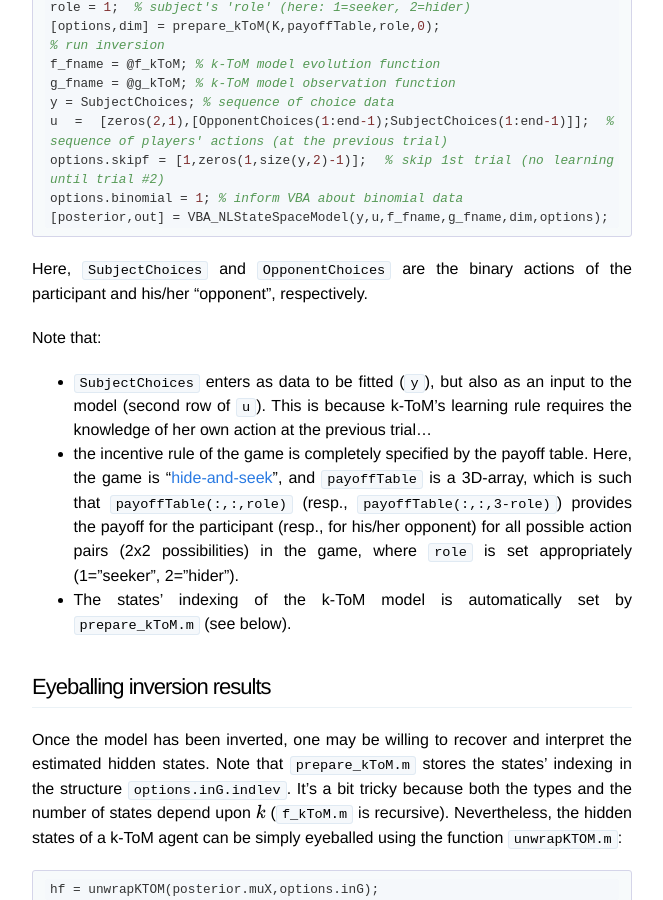
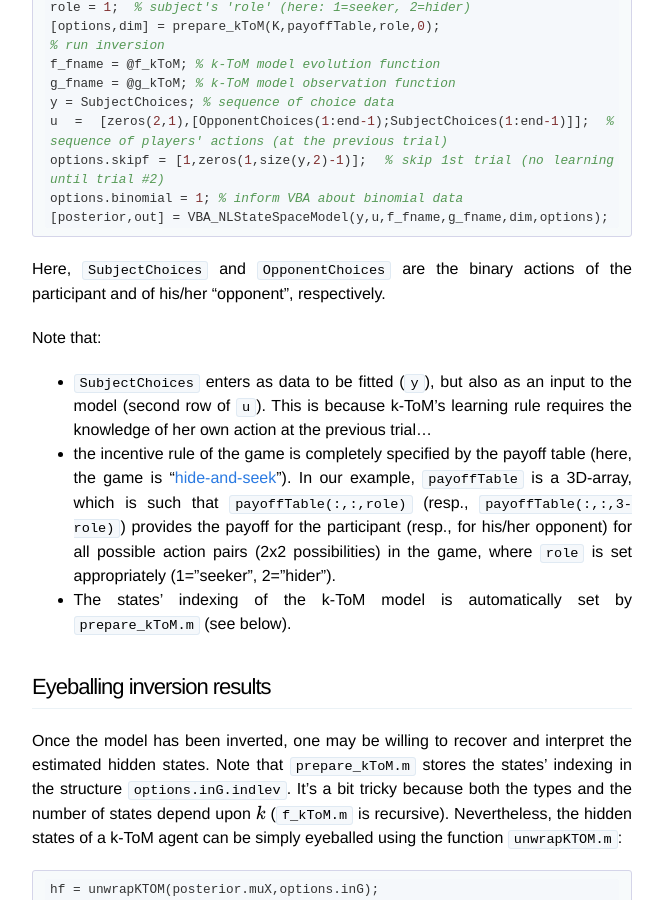
Before and after one commit to MBB-team/VBA-toolbox, a Jekyll site: the page built from _wiki/ktom.md, in a window 1280 px wide and 900 px high, scrolled down 2177 px. Shown: the whole window, without its empty margins (308-971 px from the left). Built offline with Jekyll 4.4.1, drawn with Linux system fonts in a browser that asks for light colours; nearby versions of some CDN libraries; formulas are drawn with MathJax 3.

Commit message:
Update ktom.md

````diff
--- a/_wiki/ktom.md
+++ b/_wiki/ktom.md
@@ -50,12 +50,12 @@ options.skipf = [1,zeros(1,size(y,2)-1)];  % skip 1st trial (no learning until t
 options.binomial = 1; % inform VBA about binomial data
 [posterior,out] = VBA_NLStateSpaceModel(y,u,f_fname,g_fname,dim,options);
 ```
-Here, `SubjectChoices` and `OpponentChoices` are the binary actions of the participant and his/her "opponent", respectively.
+Here, `SubjectChoices` and `OpponentChoices` are the binary actions of the participant and of his/her "opponent", respectively.
 
 Note that:
 
 - `SubjectChoices` enters as data to be fitted (`y`), but also as an input to the model (second row of `u`). This is because k-ToM's learning rule requires the knowledge of her own action at the previous trial...
-- the incentive rule of the game is completely specified by the payoff table. Here, the game is "[hide-and-seek](https://en.wikipedia.org/wiki/Hide-and-seek)", and `payoffTable` is a 3D-array, which is such that `payoffTable(:,:,role)` (resp., `payoffTable(:,:,3-role)`) provides the payoff for the participant (resp., for his/her opponent) for all possible action pairs (2x2 possibilities) in the game, where `role` is set appropriately (1="seeker", 2="hider").
+- the incentive rule of the game is completely specified by the payoff table (here, the game is "[hide-and-seek](https://en.wikipedia.org/wiki/Hide-and-seek)"). In our example, `payoffTable` is a 3D-array, which is such that `payoffTable(:,:,role)` (resp., `payoffTable(:,:,3-role)`) provides the payoff for the participant (resp., for his/her opponent) for all possible action pairs (2x2 possibilities) in the game, where `role` is set appropriately (1="seeker", 2="hider").
 - The states' indexing of the k-ToM model is automatically set by `prepare_kToM.m` (see below).
 
 
````
